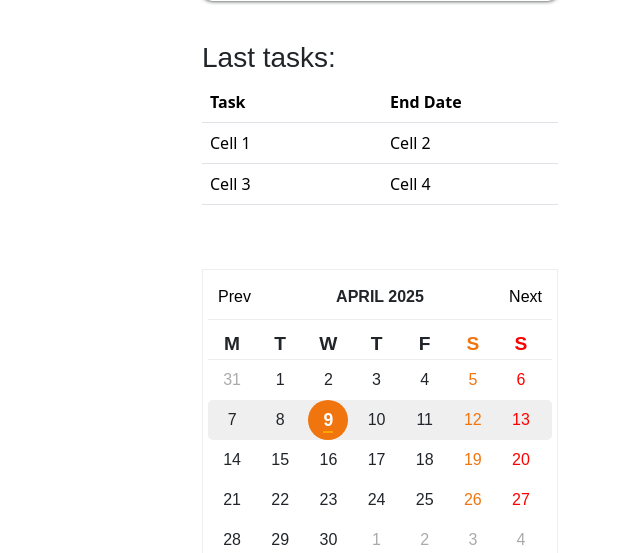
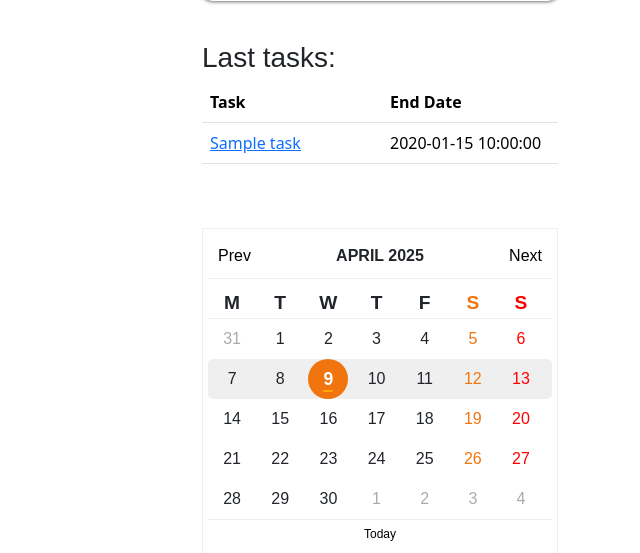
Before and after one commit to KseniyaOz45/Laravel-SUP, a Laravel app: page /clients in a window 1280 px wide. Shown: the part 433-986 px from the top of the page, without its empty margins (640-1280 px from the left). Run offline with Laravel 12, Linux system fonts and the light colour scheme; the visitor is signed in with stand-in values (Sample User, id 1); tables that the repository leaves empty hold one stand-in row (values such as "Sample post"); data that the repository does not hold is empty; parts of the project's set-up code (start-up, migrations or seed data) failed here and were passed over; some libraries are stand-ins or nearby versions; some web fonts are replaced.

Commit message:
Complete last tasks system for sidebar

```diff
--- a/app/Providers/AppServiceProvider.php
+++ b/app/Providers/AppServiceProvider.php
@@ -30,7 +30,13 @@ class AppServiceProvider extends ServiceProvider
         //
         View::composer('layouts.sidebar', function ($view) {
             $current_user = auth()->user();
-            $view->with('current_user', $current_user);
+            $task_complete_status = TaskStatus::where('name', 'Completed')->first()->id;
+            $last_tasks = Task::orderBy('start_at','desc')->where('personal_id', $current_user->id)
+                ->where('status_id', '!=' ,$task_complete_status)->limit(3)->get();
+            $view->with([
+                'current_user' => $current_user,
+                'last_tasks' => $last_tasks,
+            ]);
         });
 
         View::composer('layouts.default-header', function ($view) {
--- a/resources/views/layouts/sidebar.blade.php
+++ b/resources/views/layouts/sidebar.blade.php
@@ -26,14 +26,16 @@
             </tr>
             </thead>
             <tbody>
-            <tr>
-                <td style="width: 180px;">Cell 1</td>
-                <td>Cell 2</td>
-            </tr>
-            <tr>
-                <td style="width: 180px;">Cell 3</td>
-                <td>Cell 4</td>
-            </tr>
+                @foreach($last_tasks as $task)
+                    <tr>
+                        <td style="width: 180px;">
+                            <a href="{{ route('task', $task->id) }}">
+                                {{ $task->title }}
+                            </a>
+                        </td>
+                        <td>{{ $task->deadline }}</td>
+                    </tr>
+                @endforeach
             </tbody>
         </table>
     </div><!-- Start: Powerful Calendar -->
```
